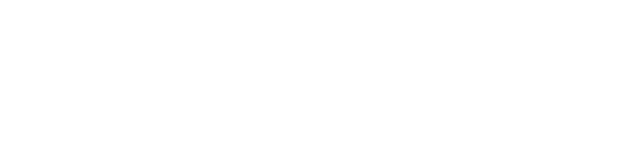
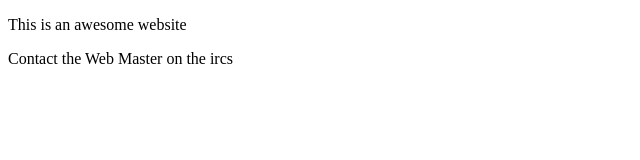
Before and after one commit to tsorensen/angular-assignment1, a website: page index.html in a window 1280 px wide. Shown: the whole page, without its empty margins (0-640 px from the left). Drawn offline with Linux system fonts and the light colour scheme.

Commit message:
adds contact text

```diff
--- a/index.html
+++ b/index.html
@@ -5,6 +5,7 @@
     <title></title>
   </head>
   <body>
-
+    <p>This is an awesome website</p>
+    <p>Contact the Web Master on the ircs</p>
   </body>
 </html>
```
